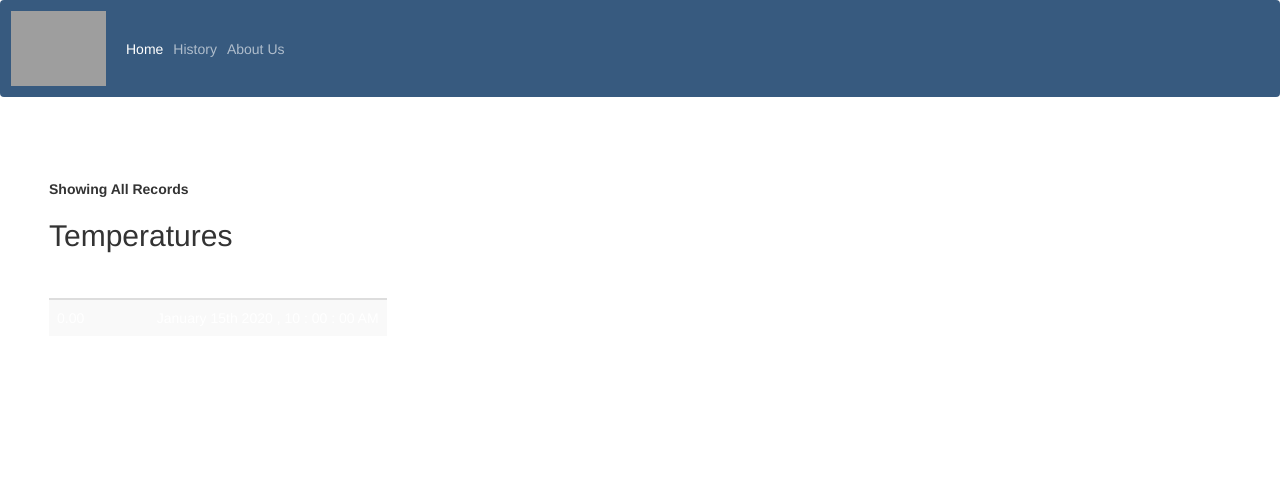
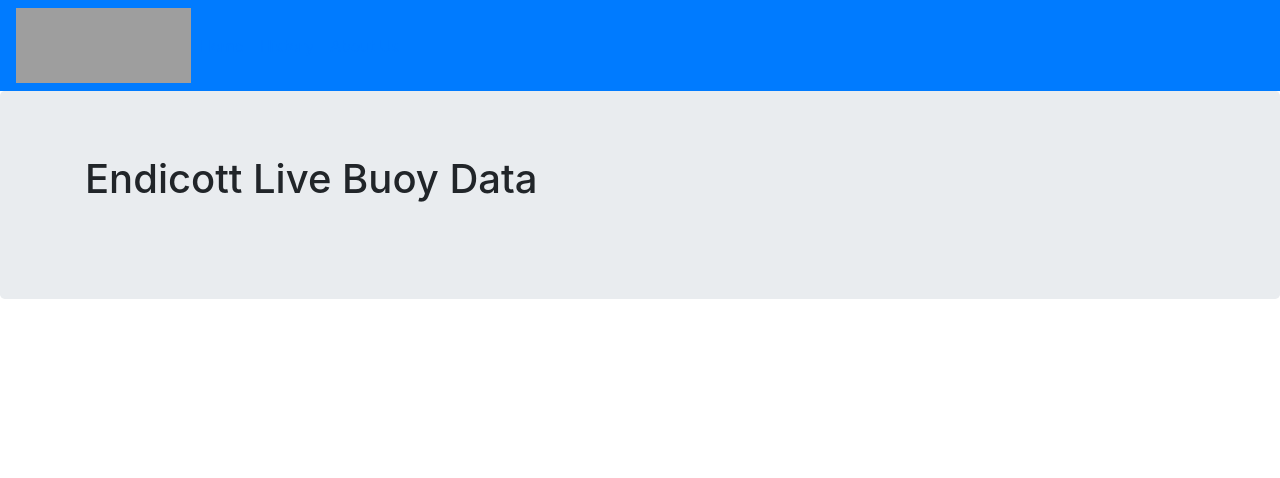
Before and after one commit to scrivaniN/EndicottBuoy, a PHP site: page /test.php in a window 1280 px wide. Shown: the top 478 px of the page. Run offline with PHP 8.4, Linux system fonts and the light colour scheme; tables that the repository leaves empty or names only in its code hold one stand-in row (values such as "Sample post"); data that the repository does not hold is empty; some libraries are stand-ins or nearby versions; grey boxes are pictures that could not be loaded.

Commit message:
adding changes

```diff
--- a/history.php
+++ b/history.php
@@ -1,7 +1,7 @@
 
 <?php
 include ('index.html');
-$conn = mysqli_connect("ecbuoy.cl7cxw0gh9pq.us-east-2.rds.amazonaws.com", "nick" , "Scribbles1$" , "endicottbuoy");
+include ('database.php');
 $query = "SELECT * FROM readings ";
 $result = mysqli_query($conn, $query);
 
@@ -17,10 +17,6 @@ $table['cols'] = array(
     array('label' => 'Humidity', 'type' => number)
 
 );
-
-
-
-
 
 foreach ($result as $r){
     $temp = array();
--- a/index.html
+++ b/index.html
@@ -11,26 +11,20 @@
 	<script src="https://stackpath.bootstrapcdn.com/bootstrap/4.2.1/js/bootstrap.min.js" integrity="sha384-B0UglyR+jN6CkvvICOB2joaf5I4l3gm9GU6Hc1og6Ls7i6U/mkkaduKaBhlAXv9k" crossorigin="anonymous"></script>
 </head>
 <body>
-<nav class="navbar navbar-expand-lg navbar navbar-dark bg-primary" >
-	<a class="navbar-left" ><img src="/images/Endicott_better.jpg" width ="95" height="75" alt=""></a>
+<nav class="navbar navbar-expand-lg navbar navbar-dark bg-primary navbar-fixed-top">
+	<a class="navbar-left" ><img src="/images/logo-vertical-endicott-white.png" width ="150" height="100" alt=""></a>
 	<button class="navbar-toggler" type="button" data-toggle="collapse" data-target="#navbarNavAltMarkup" aria-controls="navbarNavAltMarkup" aria-expanded="false" aria-label="Toggle navigation">
 		<span class="navbar-toggler-icon"></span>
 	</button>
 	<div class="collapse navbar-collapse" id="navbarNavAltMarkup">
 		<div class="navbar-nav">
-			<a class="nav-item nav-link active" href="http://18.224.7.205">Home <span class="sr-only">(current)</span></a>
-			<a class="nav-item nav-link" href="history.php">History</a>
-			<a class="nav-item nav-link" href="aboutUs.php">About Us</a>
+			<a class="nav-item nav-link active" href="http://18.224.7.205" style="padding-right: 10px; font-size: medium; text-align: center">Home <span class="sr-only">(current)</span></a>
+			<a class="nav-item nav-link" href="history.php" style="padding-right: 10px">History</a>
+			<a class="nav-item nav-link" href="test.php">About Us</a>
 		</div>
 	</div>
 </nav>
-
-
-
-
-
-
-		<script src="https://code.jquery.com/jquery-3.3.1.slim.min.js" integrity="sha384-q8i/X+965DzO0rT7abK41JStQIAqVgRVzpbzo5smXKp4YfRvH+8abtTE1Pi6jizo" crossorigin="anonymous"></script>
+	<script src="https://code.jquery.com/jquery-3.3.1.slim.min.js" integrity="sha384-q8i/X+965DzO0rT7abK41JStQIAqVgRVzpbzo5smXKp4YfRvH+8abtTE1Pi6jizo" crossorigin="anonymous"></script>
 	<script src="https://cdnjs.cloudflare.com/ajax/libs/popper.js/1.14.6/umd/popper.min.js" integrity="sha384-wHAiFfRlMFy6i5SRaxvfOCifBUQy1xHdJ/yoi7FRNXMRBu5WHdZYu1hA6ZOblgut" crossorigin="anonymous"></script>
 </body>
 </html>
--- a/test.php
+++ b/test.php
@@ -1,59 +1,57 @@
-<?php
-include ('index.html');
-$conn = mysqli_connect("ecbuoy.cl7cxw0gh9pq.us-east-2.rds.amazonaws.com", "nick" , "Scribbles1$" , "endicottbuoy");
-$query = "SELECT * FROM readings ORDER BY id ";
-$result = mysqli_query($conn, $query);
-?>
 
-<style>
-    .table-wrapper-scroll-y {
-        display: block;
-        max-height: 350px;
-        overflow-y: auto;
-        overflow-x: hidden;
-        -ms-overflow-style: -ms-autohiding-scrollbar;
+<!DOCTYPE html>
+<html lang="en" xmlns="http://www.w3.org/1999/html">
+<head>
+    <title>Endicott live Buoy</title>
+    <meta charset="utf-8">
+    <meta name="viewport" content="width=device-width, initial-scale=1">
+    <meta http-equiv="refresh" content="300">
+    <link rel="stylesheet" href="https://stackpath.bootstrapcdn.com/bootstrap/4.2.1/css/bootstrap.min.css" integrity="sha384-GJzZqFGwb1QTTN6wy59ffF1BuGJpLSa9DkKMp0DgiMDm4iYMj70gZWKYbI706tWS" crossorigin="anonymous">
+    <!--<link rel="stylesheet" href="https://bootswatch.com/4/darkly/bootstrap.min.css" type="text/css"> -->
+    <script src="https://stackpath.bootstrapcdn.com/bootstrap/4.2.1/js/bootstrap.min.js" integrity="sha384-B0UglyR+jN6CkvvICOB2joaf5I4l3gm9GU6Hc1og6Ls7i6U/mkkaduKaBhlAXv9k" crossorigin="anonymous"></script>
 
-    }
-</style>
-
-<head>
-    <script src="https://ajax.googleapis.com/ajax/libs/jquery/3.1.0/jquery.min.js"></script>
-    <link rel="stylesheet" href="https://maxcdn.bootstrapcdn.com/bootstrap/3.3.6/css/bootstrap.min.css" />
-    <script src="http://code.jquery.com/ui/1.10.3/jquery-ui.js"></script>
-    <link rel="stylesheet" href="http://code.jquery.com/ui/1.11.4/themes/smoothness/jquery-ui.css">
-
+    <style>
+        img{
+            width: 175px;
+            height: 75px;
+        }
+    </style>
 </head>
 <body>
+<nav class="navbar navbar-expand-lg navbar navbar-dark bg-primary navbar-fixed-top">
+    <a class="navbar-left" ><img src="/images/logo-vertical-endicott-white.png" width ="150" height="100" alt=""></a>
 
 
+        <button class="navbar-toggler" type="button" data-toggle="collapse" data-target="#navbarNavAltMarkup" aria-controls="navbarNavAltMarkup" aria-expanded="false aria-label="Toggle navigation" >
+            <span class="navbar-toggler-icon"></span>
+        </button>
+        <div class="collapse navbar-collapse" id="navbarNavAltMarkup">
+            <!--<div class="navbar-nav  ">
+                <a class="nav-item nav-link active" href="http://18.224.7.205" style="padding-right: 10px; font-size: medium; text-align: center">Home <span class="sr-only">(current)</span></a>
+                <a class="nav-item nav-link"  href=history.php" style="padding-right: 10px">History</a>
+                <a class="nav-item nav-link" href="test.php">About Us</a>
+            </div>-->
+            <ul class="navbar-nav .mr-auto">
+                <li class="nav-item nav-link active"><a href="#">Home</a></li>
+                <li class="nav-item nav-link"><a href="#">History</a></li>
+                <li class="nav-item nav-link"><a href="#">About Us</a></li>
+            </ul>
+        </div>
+</nav>
+<script src="https://code.jquery.com/jquery-3.3.1.slim.min.js" integrity="sha384-q8i/X+965DzO0rT7abK41JStQIAqVgRVzpbzo5smXKp4YfRvH+8abtTE1Pi6jizo" crossorigin="anonymous"></script>
+<script src="https://cdnjs.cloudflare.com/ajax/libs/popper.js/1.14.6/umd/popper.min.js" integrity="sha384-wHAiFfRlMFy6i5SRaxvfOCifBUQy1xHdJ/yoi7FRNXMRBu5WHdZYu1hA6ZOblgut" crossorigin="anonymous"></script>
+</body>
 
-<div class="row" style="padding-left: 5%">
-    <div class="one-third-column" style="margin-top: 5%; height: 300px">
-        <strong>Showing All Records</strong>
-        <h2>Temperatures</h2>
-        <div class="table-wrapper-scroll-y">
-            <table class="table table-striped ">
-                <thead>
-                <tr>
-                    <th> Temperature</th>
-                    <th>Date</th>
-                </tr>
-                </thead>
-                <tbody>
-                <?php
-                if($result-> num_rows > 0){
-                    while ($row = $result-> fetch_assoc()){
-                        echo "<tr><td>" . number_format($row['temperature'],2)."</td><td>" . date('F dS Y , g : i : s A', strtotime($row['date']))."</td></tr>";
-                    }
-                    echo "</table>";
-                }
-                else{
-                    echo "0 result";
-                }
-                $conn->close();
-                ?>
-                </tbody>
-            </table>
-        </div>
+<div class="jumbotron">
+    <div class="container">
+        <h1>Endicott Live Buoy Data</h1>
+        <br />
     </div>
 </div>
+
+<body>
+
+</div>
+</div>
+</body>
+</html>
```
Also changed, not shown: database.php (added, +14 -0 lines), index.php (+8 -24 lines), 1 other file.
